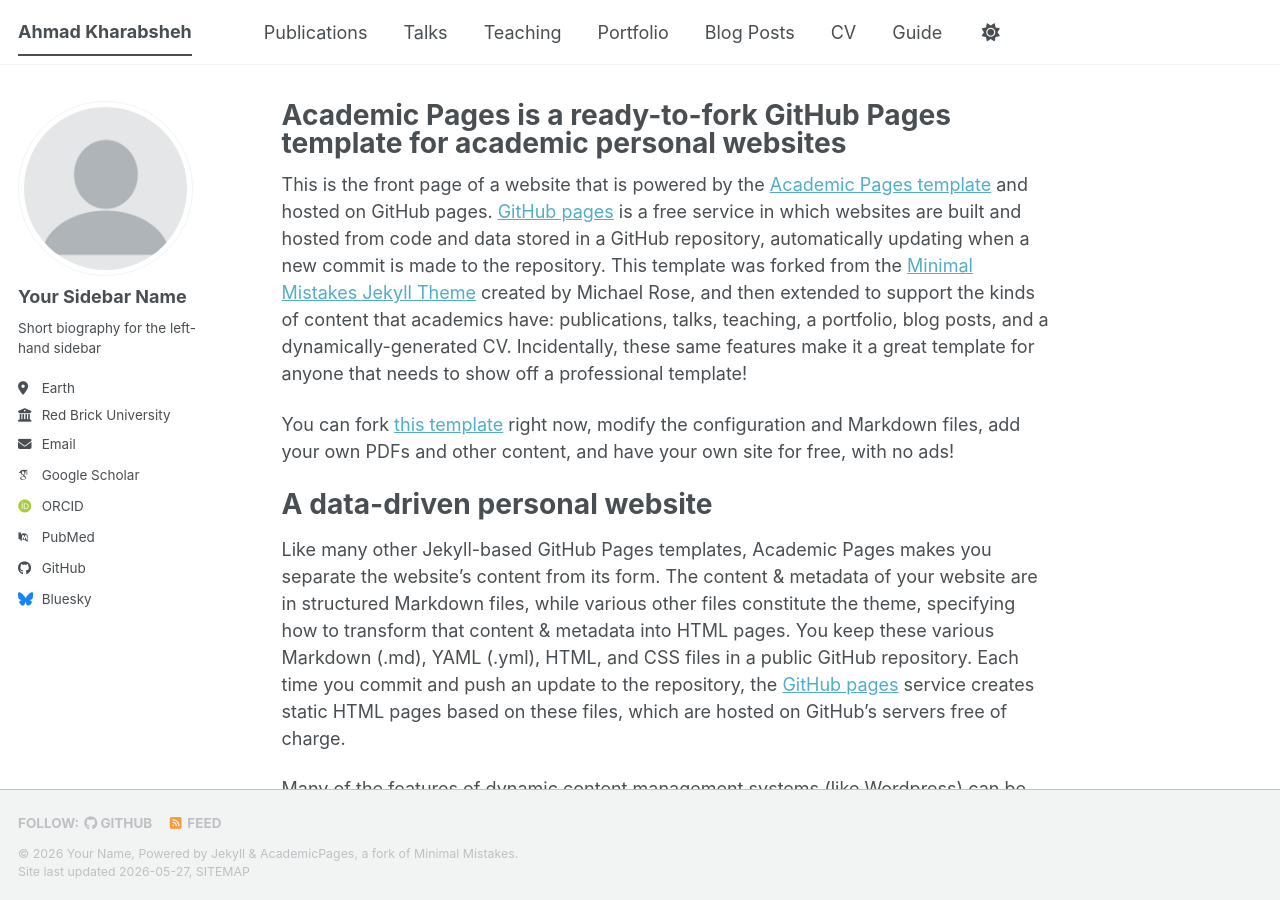
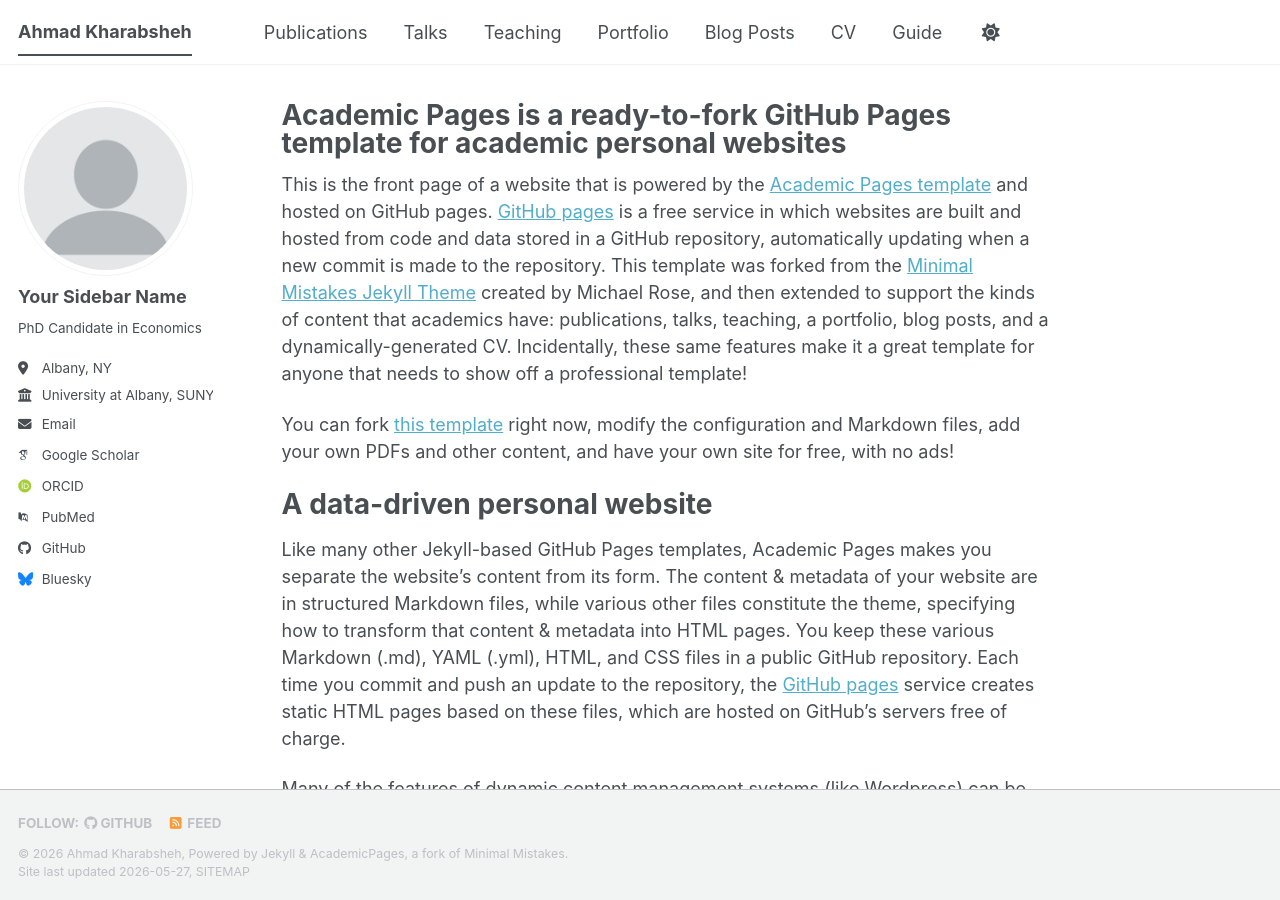
Before and after one commit to Kharabshehahmad/Kharabshehahmad.github.io, a Jekyll site: the page built from _pages/about.md, in a window 1280 px wide and 900 px high. Built offline with Jekyll 4.4.1, drawn with Linux system fonts in a browser that asks for light colours; some web fonts are replaced; a script bundle is joined from its source files by our own code; library files that are not in the unit come from our copies.

Commit message:
Update _config.yml

```diff
--- a/_config.yml
+++ b/_config.yml
@@ -11,8 +11,8 @@ locale                   : "en-US"
 site_theme               : "default" # The available themes options are "default", "air", "sunrise", "mint", "dirt" and "contrast"
 title                    : "Ahmad Kharabsheh"
 title_separator          : "-"
-name                     : &name "Your Name"
-description              : &description "Your Name's academic portfolio"   # Update this with a general description of your site, this is the default if not overridden by a page
+name                     : &name "Ahmad Kharabsheh"
+description              : &description "PhD Candidate in Economics at the University at Albany, SUNY"   # Update this with a general description of your site, this is the default if not overridden by a page
 url                      : https://academicpages.github.io # The base hostname & protocol for your site e.g. "https://[your GitHub username].github.io",
                                                            # or if you already have some other page hosted on Github then use "https://[your GitHub username].github.io/[Your Repo Name]"
 baseurl                  : "" # the subpath of your site, e.g. "/blog"
@@ -26,11 +26,11 @@ author:
   avatar           : "profile.png"
   name             : "Your Sidebar Name"
   pronouns         : # example: "she/her"
-  bio              : "Short biography for the left-hand sidebar"
-  location         : "Earth"
-  employer         : "Red Brick University"
+  bio              : "PhD Candidate in Economics"
+  location         : "Albany, NY"
+  employer         : "University at Albany, SUNY"
   uri              : # URL
-  email            : "none@example.org"
+  email            : "akharabsheh@albany.edu"
 
   # Academic websites
   academia         : # URL
@@ -51,7 +51,7 @@ author:
   bitbucket        : # Username - Update with your username on the site
   codepen          : # Username
   dribbble         : # Username
-  github           : "academicpages"
+  github           : "Kharabshehahmad"
   kaggle           : # Username
   stackoverflow    : # User number or user number and name (i.e., use "1" or "1/jeff-atwood")
 
```
